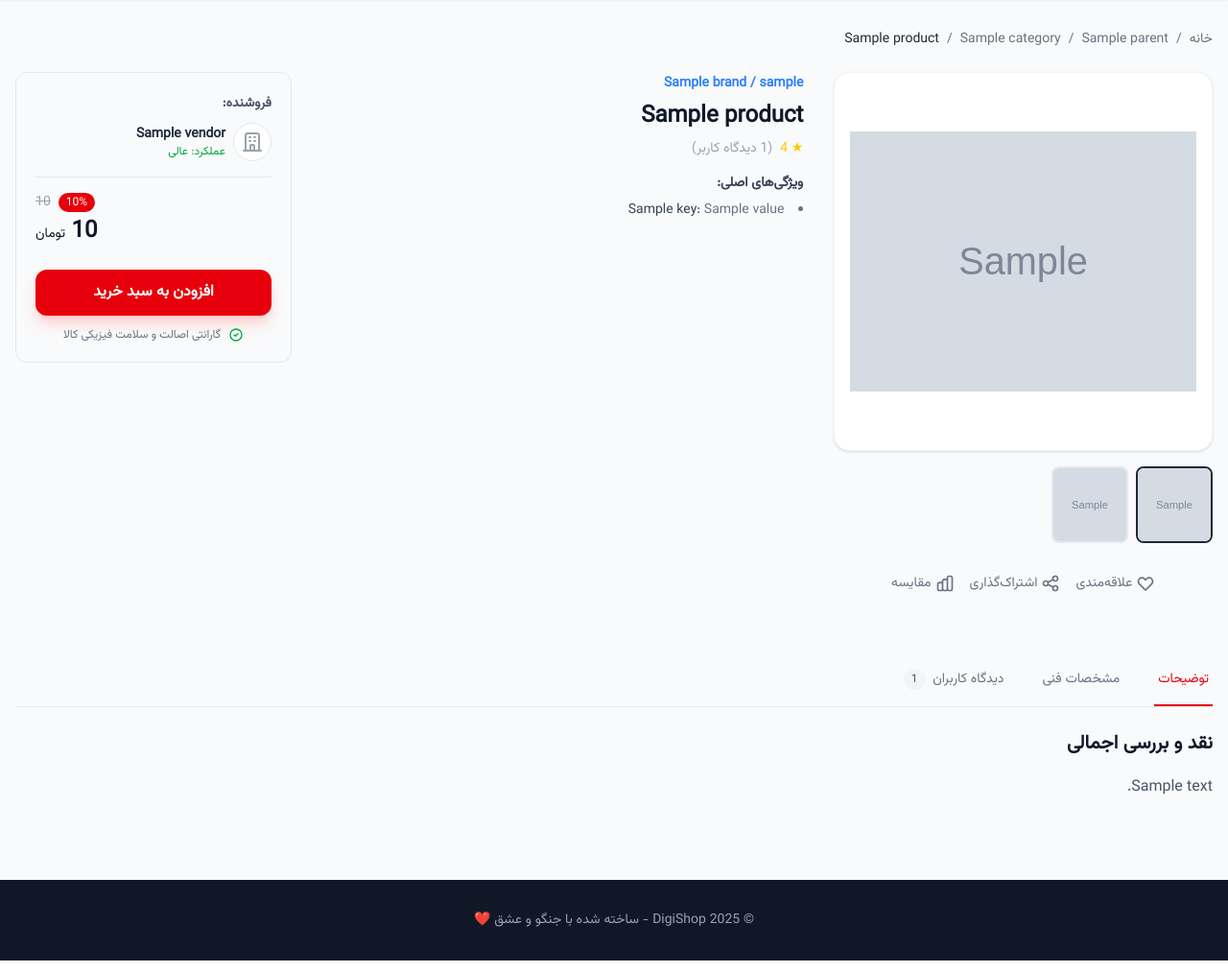
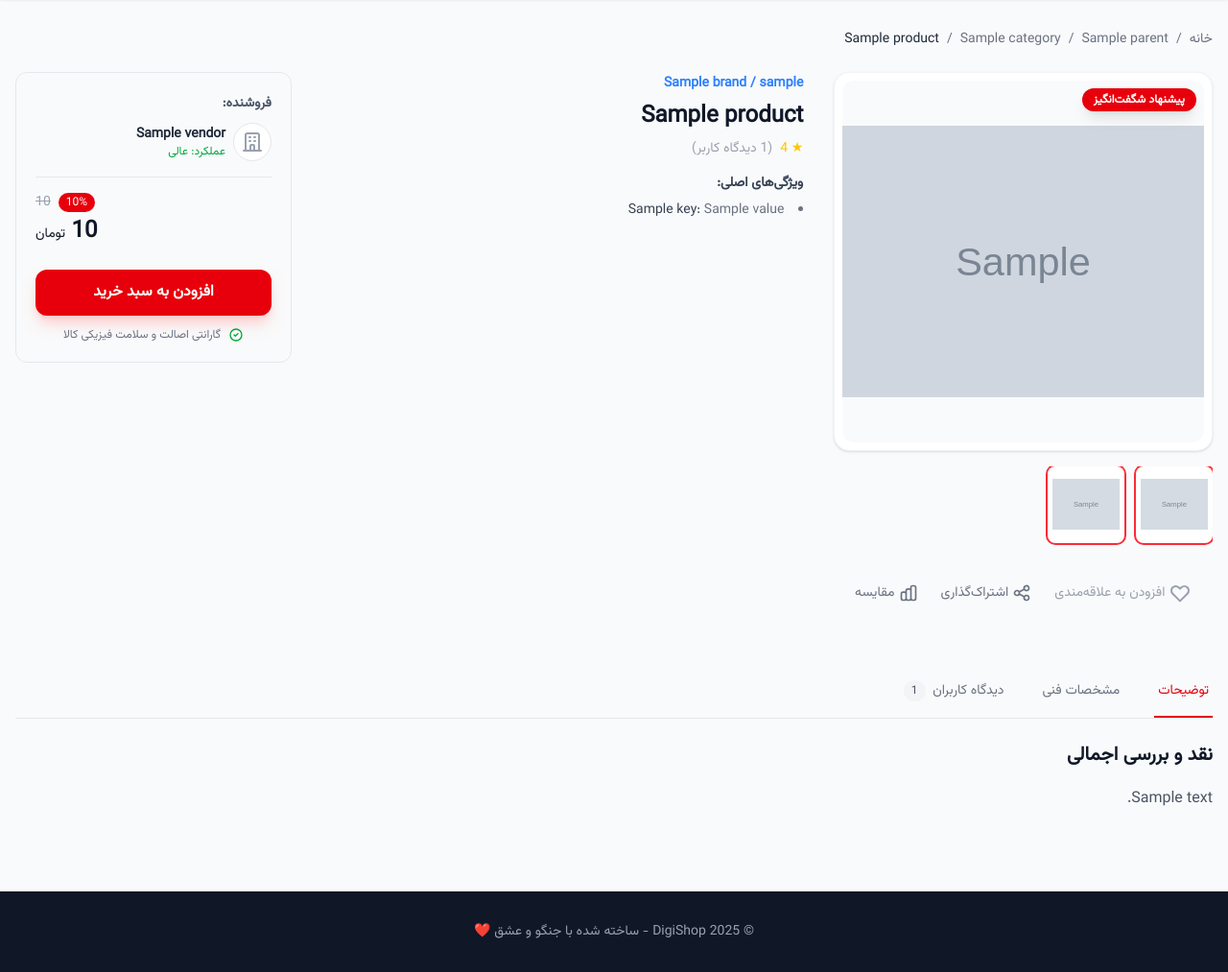
Before and after one commit to m-nazarian/DigiShop-Django-MultiVendor, a Django app: template templates/core/product_detail.html in a window 1280 px wide. Shown: the part 71-1084 px from the top of the page at 96% size. Run offline with Django 5.2, Linux system fonts and the light colour scheme; tables that the repository leaves empty hold one stand-in row (values such as "Sample post"); the template is opened without the code that fills it: values that come from a table or form of the project are taken from there, most other values are stand-ins (such as "Sample title", 1, 10 or a date in 2020); grey boxes marked "Sample" are stand-in pictures; data that the repository does not hold is empty; some libraries are stand-ins or nearby versions.

Commit message:
Product detail page optimization and watchlist creation

```diff
--- a/DigiShop/settings.py
+++ b/DigiShop/settings.py
@@ -158,6 +158,10 @@ USE_TZ = True
 
 STATIC_URL = 'static/'
 
+STATICFILES_DIRS = [
+    BASE_DIR / 'static',
+]
+
 STATIC_ROOT = BASE_DIR / 'staticfiles'
 
 # پوشه‌ای که تصاویر آپلود شده در آن ذخیره می‌شوند
--- a/DigiShop/urls.py
+++ b/DigiShop/urls.py
@@ -4,9 +4,7 @@ from django.conf import settings
 from django.conf.urls.static import static
 
 urlpatterns = [
-    # پنل ادمین
     path('admin/', admin.site.urls),
-
     path("__reload__/", include("django_browser_reload.urls")),
     path('', include('core.urls')),
 
--- a/core/urls.py
+++ b/core/urls.py
@@ -6,4 +6,5 @@ app_name = 'core'
 urlpatterns = [
     path('', views.home, name='home'),
     path('product/<str:slug>/', views.product_detail, name='product_detail'),
+    path('product/<str:slug>/wishlist/', views.toggle_wishlist, name='toggle_wishlist'),
 ]
--- a/templates/base.html
+++ b/templates/base.html
@@ -27,7 +27,7 @@
     <script defer src="{% static 'js/alpine.min.js' %}"></script>
 
 </head>
-<body class="bg-gray-50 text-gray-800">
+<body class="bg-gray-50 text-gray-800" hx-headers='{"X-CSRFToken": "{{ csrf_token }}"}'>
 
     <header class="bg-white shadow-sm sticky top-0 z-50">
         <div class="container mx-auto px-4 py-4 flex justify-between items-center">
--- /dev/null
+++ b/templates/core/includes/wishlist_button.html
@@ -0,0 +1,17 @@
+<button hx-post="{% url 'core:toggle_wishlist' product.slug %}"
+        hx-swap="outerHTML"
+        class="flex items-center gap-1 transition group
+               {% if request.user in product.wishlist.all %}text-red-600{% else %}text-gray-400 hover:text-red-500{% endif %}">
+
+    <svg class="w-6 h-6 transition-transform group-active:scale-125"
+         fill="{% if request.user in product.wishlist.all %}currentColor{% else %}none{% endif %}"
+         stroke="currentColor" viewBox="0 0 24 24">
+        <path stroke-linecap="round" stroke-linejoin="round" stroke-width="2"
+              d="M4.318 6.318a4.5 4.5 0 000 6.364L12 20.364l7.682-7.682a4.5 4.5 0 00-6.364-6.364L12 7.636l-1.318-1.318a4.5 4.5 0 00-6.364 0z">
+        </path>
+    </svg>
+
+    <span class="text-sm">
+        {% if request.user in product.wishlist.all %}علاقه‌مندی{% else %}افزودن به علاقه‌مندی{% endif %}
+    </span>
+</button>
--- a/templates/core/product_detail.html
+++ b/templates/core/product_detail.html
@@ -18,31 +18,61 @@
 
 <div class="grid grid-cols-1 lg:grid-cols-12 gap-8">
 
-    <div class="lg:col-span-4" x-data="{ mainImage: '{{ product.image.url }}' }">
-        <div class="bg-white rounded-2xl p-4 shadow-sm border border-gray-100 mb-4">
-            <div class="aspect-square overflow-hidden rounded-xl flex items-center justify-center">
-                <img :src="mainImage" class="w-full h-full object-contain transition-all duration-300 hover:scale-105 cursor-zoom-in">
+    <div class="lg:col-span-4" x-data="{ activeImage: '{{ product.image.url }}' }">
+
+        <div class="bg-white rounded-2xl p-2 shadow-sm border border-gray-100 mb-4 relative group">
+            <div class="aspect-square overflow-hidden rounded-xl flex items-center justify-center bg-gray-50">
+                <img :src="activeImage"
+                     x-transition:enter="transition ease-out duration-300"
+                     x-transition:enter-start="opacity-0 scale-90"
+                     x-transition:enter-end="opacity-100 scale-100"
+                     class="w-full h-full object-contain cursor-zoom-in mix-blend-multiply"
+                     alt="{{ product.name }}">
             </div>
+
+            {% if product.discount_price %}
+            <span class="absolute top-4 right-4 bg-red-600 text-white text-xs font-bold px-3 py-1 rounded-full shadow-lg">
+                پیشنهاد شگفت‌انگیز
+            </span>
+            {% endif %}
         </div>
 
-        <div class="flex gap-2 overflow-x-auto pb-2">
-            <button @click="mainImage = '{{ product.image.url }}'" class="w-20 h-20 border-2 rounded-lg overflow-hidden flex-shrink-0 hover:border-red-500 focus:border-red-500 transition">
-                <img src="{{ product.image.url }}" class="w-full h-full object-cover">
+        <div class="flex gap-3 overflow-x-auto pb-4 scrollbar-hide">
+            <button @click="activeImage = '{{ product.image.url }}'"
+                    :class="{ 'ring-2 ring-red-500 border-transparent': activeImage === '{{ product.image.url }}', 'border-gray-200': activeImage !== '{{ product.image.url }}' }"
+                    class="w-20 h-20 border rounded-lg overflow-hidden flex-shrink-0 bg-white p-1 hover:border-red-300 transition relative">
+                <img src="{{ product.image.url }}" class="w-full h-full object-contain">
             </button>
 
             {% for img in product.images.all %}
-            <button @click="mainImage = '{{ img.image.url }}'" class="w-20 h-20 border-2 border-gray-200 rounded-lg overflow-hidden flex-shrink-0 hover:border-red-500 focus:border-red-500 transition">
-                <img src="{{ img.image.url }}" class="w-full h-full object-cover">
+            <button @click="activeImage = '{{ img.image.url }}'"
+                    :class="{ 'ring-2 ring-red-500 border-transparent': activeImage === '{{ img.image.url }}', 'border-gray-200': activeImage !== '{{ img.image.url }}' }"
+                    class="w-20 h-20 border rounded-lg overflow-hidden flex-shrink-0 bg-white p-1 hover:border-red-300 transition">
+                <img src="{{ img.image.url }}" class="w-full h-full object-contain">
             </button>
             {% endfor %}
         </div>
 
-        <div class="flex gap-4 mt-6 text-gray-500 text-sm justify-center">
-            <button class="flex items-center gap-1 hover:text-red-600 transition"><svg class="w-5 h-5" fill="none" stroke="currentColor" viewBox="0 0 24 24"><path stroke-linecap="round" stroke-linejoin="round" stroke-width="2" d="M4.318 6.318a4.5 4.5 0 000 6.364L12 20.364l7.682-7.682a4.5 4.5 0 00-6.364-6.364L12 7.636l-1.318-1.318a4.5 4.5 0 00-6.364 0z"></path></svg> علاقه‌مندی</button>
-            <button class="flex items-center gap-1 hover:text-blue-600 transition"><svg class="w-5 h-5" fill="none" stroke="currentColor" viewBox="0 0 24 24"><path stroke-linecap="round" stroke-linejoin="round" stroke-width="2" d="M8.684 13.342C8.886 12.938 9 12.482 9 12c0-.482-.114-.938-.316-1.342m0 2.684a3 3 0 110-2.684m0 2.684l6.632 3.316m-6.632-6l6.632-3.316m0 0a3 3 0 105.367-2.684 3 3 0 00-5.367 2.684zm0 9.316a3 3 0 105.368 2.684 3 3 0 00-5.368-2.684z"></path></svg> اشتراک‌گذاری</button>
-            <button class="flex items-center gap-1 hover:text-gray-800 transition"><svg class="w-5 h-5" fill="none" stroke="currentColor" viewBox="0 0 24 24"><path stroke-linecap="round" stroke-linejoin="round" stroke-width="2" d="M9 19v-6a2 2 0 00-2-2H5a2 2 0 00-2 2v6a2 2 0 002 2h2a2 2 0 002-2zm0 0V9a2 2 0 012-2h2a2 2 0 012 2v10m-6 0a2 2 0 002 2h2a2 2 0 002-2m0 0V5a2 2 0 012-2h2a2 2 0 012 2v14a2 2 0 01-2 2h-2a2 2 0 01-2-2z"></path></svg> مقایسه</button>
+        <div class="flex gap-6 mt-6 text-gray-500 text-sm justify-center items-center">
+
+            {% include 'core/includes/wishlist_button.html' %}
+
+            <button class="flex items-center gap-1 hover:text-blue-600 transition">
+                <svg class="w-5 h-5" fill="none" stroke="currentColor" viewBox="0 0 24 24"><path stroke-linecap="round" stroke-linejoin="round" stroke-width="2" d="M8.684 13.342C8.886 12.938 9 12.482 9 12c0-.482-.114-.938-.316-1.342m0 2.684a3 3 0 110-2.684m0 2.684l6.632 3.316m-6.632-6l6.632-3.316m0 0a3 3 0 105.367-2.684 3 3 0 00-5.367 2.684zm0 9.316a3 3 0 105.368 2.684 3 3 0 00-5.368-2.684z"></path></svg>
+                اشتراک‌گذاری
+            </button>
+            <button class="flex items-center gap-1 hover:text-gray-800 transition">
+                <svg class="w-5 h-5" fill="none" stroke="currentColor" viewBox="0 0 24 24"><path stroke-linecap="round" stroke-linejoin="round" stroke-width="2" d="M9 19v-6a2 2 0 00-2-2H5a2 2 0 00-2 2v6a2 2 0 002 2h2a2 2 0 002-2zm0 0V9a2 2 0 012-2h2a2 2 0 012 2v10m-6 0a2 2 0 002 2h2a2 2 0 002-2m0 0V5a2 2 0 012-2h2a2 2 0 012 2v14a2 2 0 01-2 2h-2a2 2 0 01-2-2z"></path></svg>
+                مقایسه
+            </button>
+
         </div>
+
     </div>
+
+
+
+
 
     <div class="lg:col-span-5">
         {% if product.brand %}
@@ -122,16 +152,30 @@
         <p>{{ product.description|linebreaks }}</p>
     </div>
 
-    <div x-show="activeTab === 'specs'" style="display: none;">
-        <h3 class="text-xl font-bold text-gray-900 mb-6">مشخصات فنی</h3>
-        <div class="max-w-3xl">
-            {% for key, value in product.specifications.items %}
-            <div class="grid grid-cols-1 md:grid-cols-3 border-b border-gray-100 py-4 hover:bg-gray-50 transition px-2">
-                <div class="text-gray-500 font-medium">{{ key }}</div>
-                <div class="md:col-span-2 text-gray-800">{{ value }}</div>
+    <div x-show="activeTab === 'specs'" x-transition.opacity class="bg-white rounded-xl">
+        <h3 class="text-xl font-bold text-gray-900 mb-6 flex items-center gap-2">
+            <svg class="w-6 h-6 text-red-600" fill="none" stroke="currentColor" viewBox="0 0 24 24"><path stroke-linecap="round" stroke-linejoin="round" stroke-width="2" d="M9 12h6m-6 4h6m2 5H7a2 2 0 01-2-2V5a2 2 0 012-2h5.586a1 1 0 01.707.293l5.414 5.414a1 1 0 01.293.707V19a2 2 0 01-2 2z"></path></svg>
+            مشخصات فنی
+        </h3>
+
+        {% if product.specifications %}
+            <div class="border border-gray-200 rounded-lg overflow-hidden">
+                {% for key, value in product.specifications.items %}
+                <div class="grid grid-cols-1 md:grid-cols-4 {% if not forloop.last %}border-b border-gray-100{% endif %}">
+                    <div class="md:col-span-1 bg-gray-50 p-4 font-medium text-gray-600 flex items-center">
+                        {{ key }}
+                    </div>
+                    <div class="md:col-span-3 p-4 text-gray-800 font-medium flex items-center bg-white hover:bg-gray-50 transition">
+                        {{ value }}
+                    </div>
+                </div>
+                {% endfor %}
             </div>
-            {% endfor %}
-        </div>
+        {% else %}
+            <div class="text-center py-8 bg-gray-50 rounded-lg border-2 border-dashed border-gray-200 text-gray-500">
+                مشخصات فنی برای این محصول ثبت نشده است.
+            </div>
+        {% endif %}
     </div>
 
     <div x-show="activeTab === 'reviews'" style="display: none;">
--- a/theme/static/css/dist/styles.css
+++ b/theme/static/css/dist/styles.css
@@ -10,6 +10,7 @@
       "Courier New", monospace;
     --color-red-50: oklch(97.1% 0.013 17.38);
     --color-red-200: oklch(88.5% 0.062 18.334);
+    --color-red-300: oklch(80.8% 0.114 19.571);
     --color-red-500: oklch(63.7% 0.237 25.331);
     --color-red-600: oklch(57.7% 0.245 27.325);
     --color-red-700: oklch(50.5% 0.213 27.518);
@@ -60,6 +61,7 @@
     --radius-lg: 0.5rem;
     --radius-xl: 0.75rem;
     --radius-2xl: 1rem;
+    --ease-out: cubic-bezier(0, 0, 0.2, 1);
     --default-transition-duration: 150ms;
     --default-transition-timing-function: cubic-bezier(0.4, 0, 0.2, 1);
     --default-font-family: var(--font-sans);
@@ -1139,6 +1141,9 @@
   .right-2 {
     right: calc(var(--spacing) * 2);
   }
+  .right-4 {
+    right: calc(var(--spacing) * 4);
+  }
   .z-50 {
     z-index: 50;
   }
@@ -1660,6 +1677,12 @@
   .object-cover {
     object-fit: cover;
   }
+  .p-1 {
+    padding: calc(var(--spacing) * 1);
+  }
+  .p-2 {
+    padding: calc(var(--spacing) * 2);
+  }
   .p-4 {
     padding: calc(var(--spacing) * 4);
   }
@@ -1677,6 +1700,9 @@
   }
   .px-2 {
     padding-inline: calc(var(--spacing) * 2);
+  }
+  .px-3 {
+    padding-inline: calc(var(--spacing) * 3);
   }
   .px-4 {
     padding-inline: calc(var(--spacing) * 4);
@@ -1851,6 +1877,15 @@
   .prose :where(.btn-link):not(:where([class~="not-prose"], [class~="not-prose"] *)) {
     text-decoration-line: none;
   }
+  .opacity-0 {
+    opacity: 0%;
+  }
+  .opacity-100 {
+    opacity: 100%;
+  }
+  .mix-blend-multiply {
+    mix-blend-mode: multiply;
+  }
   .shadow-lg {
     --tw-shadow: 0 10px 15px -3px var(--tw-shadow-color, rgb(0 0 0 / 0.1)), 0 4px 6px -4px var(--tw-shadow-color, rgb(0 0 0 / 0.1));
     box-shadow: var(--tw-inset-shadow), var(--tw-inset-ring-shadow), var(--tw-ring-offset-shadow), var(--tw-ring-shadow), var(--tw-shadow);
@@ -1859,6 +1894,10 @@
     --tw-shadow: 0 1px 3px 0 var(--tw-shadow-color, rgb(0 0 0 / 0.1)), 0 1px 2px -1px var(--tw-shadow-color, rgb(0 0 0 / 0.1));
     box-shadow: var(--tw-inset-shadow), var(--tw-inset-ring-shadow), var(--tw-ring-offset-shadow), var(--tw-ring-shadow), var(--tw-shadow);
   }
+  .ring-2 {
+    --tw-ring-shadow: var(--tw-ring-inset,) 0 0 0 calc(2px + var(--tw-ring-offset-width)) var(--tw-ring-color, currentcolor);
+    box-shadow: var(--tw-inset-shadow), var(--tw-inset-ring-shadow), var(--tw-ring-offset-shadow), var(--tw-ring-shadow), var(--tw-shadow);
+  }
   .shadow-red-200 {
     --tw-shadow-color: oklch(88.5% 0.062 18.334);
   }
@@ -1866,6 +1905,9 @@
     .shadow-red-200 {
       --tw-shadow-color: color-mix(in oklab, var(--color-red-200) var(--tw-shadow-alpha), transparent);
     }
+  }
+  .ring-red-500 {
+    --tw-ring-color: var(--color-red-500);
   }
   .transition {
     transition-property: color, background-color, border-color, outline-color, text-decoration-color, fill, stroke, --tw-gradient-from, --tw-gradient-via, --tw-gradient-to, opacity, box-shadow, transform, translate, scale, rotate, filter, -webkit-backdrop-filter, backdrop-filter, display, content-visibility, overlay, pointer-events;
@@ -2299,6 +2371,21 @@
     background-position-x: -115%;
   }
 }
+@property --tw-scale-x {
+  syntax: "*";
+  inherits: false;
+  initial-value: 1;
+}
+@property --tw-scale-y {
+  syntax: "*";
+  inherits: false;
+  initial-value: 1;
+}
+@property --tw-scale-z {
+  syntax: "*";
+  inherits: false;
+  initial-value: 1;
+}
 @property --tw-rotate-x {
   syntax: "*";
   inherits: false;
@@ -2410,24 +2497,16 @@
   syntax: "*";
   inherits: false;
 }
-@property --tw-scale-x {
+@property --tw-ease {
   syntax: "*";
   inherits: false;
-  initial-value: 1;
-}
-@property --tw-scale-y {
-  syntax: "*";
-  inherits: false;
-  initial-value: 1;
-}
-@property --tw-scale-z {
-  syntax: "*";
-  inherits: false;
-  initial-value: 1;
 }
 @layer properties {
   @supports ((-webkit-hyphens: none) and (not (margin-trim: inline))) or ((-moz-orient: inline) and (not (color:rgb(from red r g b)))) {
     *, ::before, ::after, ::backdrop {
+      --tw-scale-x: 1;
+      --tw-scale-y: 1;
+      --tw-scale-z: 1;
       --tw-rotate-x: initial;
       --tw-rotate-y: initial;
       --tw-rotate-z: initial;
@@ -2453,9 +2532,7 @@
       --tw-ring-offset-color: #fff;
       --tw-ring-offset-shadow: 0 0 #0000;
       --tw-duration: initial;
-      --tw-scale-x: 1;
-      --tw-scale-y: 1;
-      --tw-scale-z: 1;
-    }
-  }
-}
+      --tw-ease: initial;
+    }
+  }
+}
```
Also changed, not shown: other parts of theme/static/css/dist/styles.css (+42 -0 lines), core/views.py (+16 -0 lines), products/admin.py (+20 -7 lines), products/models.py (+7 -0 lines), products/migrations/0003_product_wishlist.py (added).
